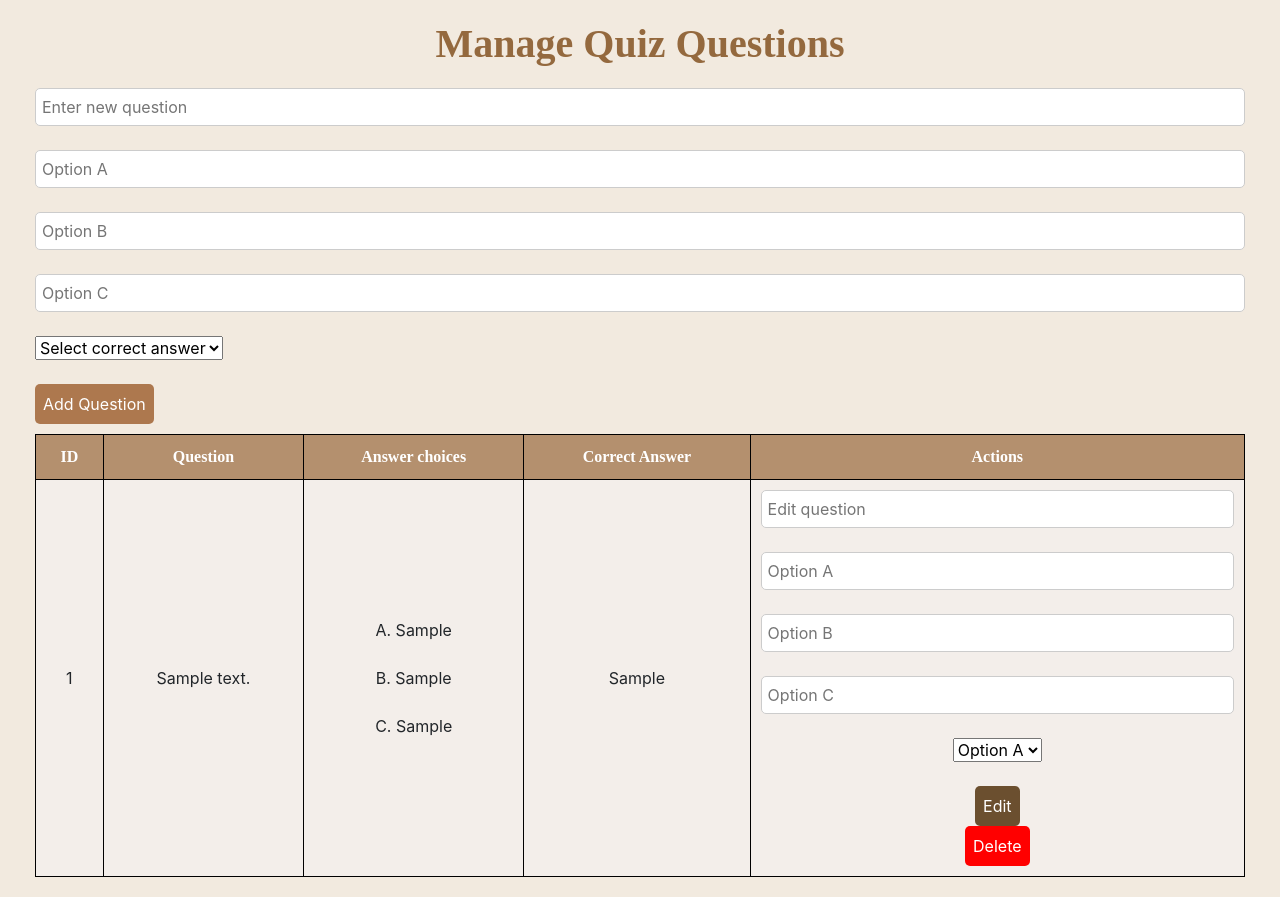
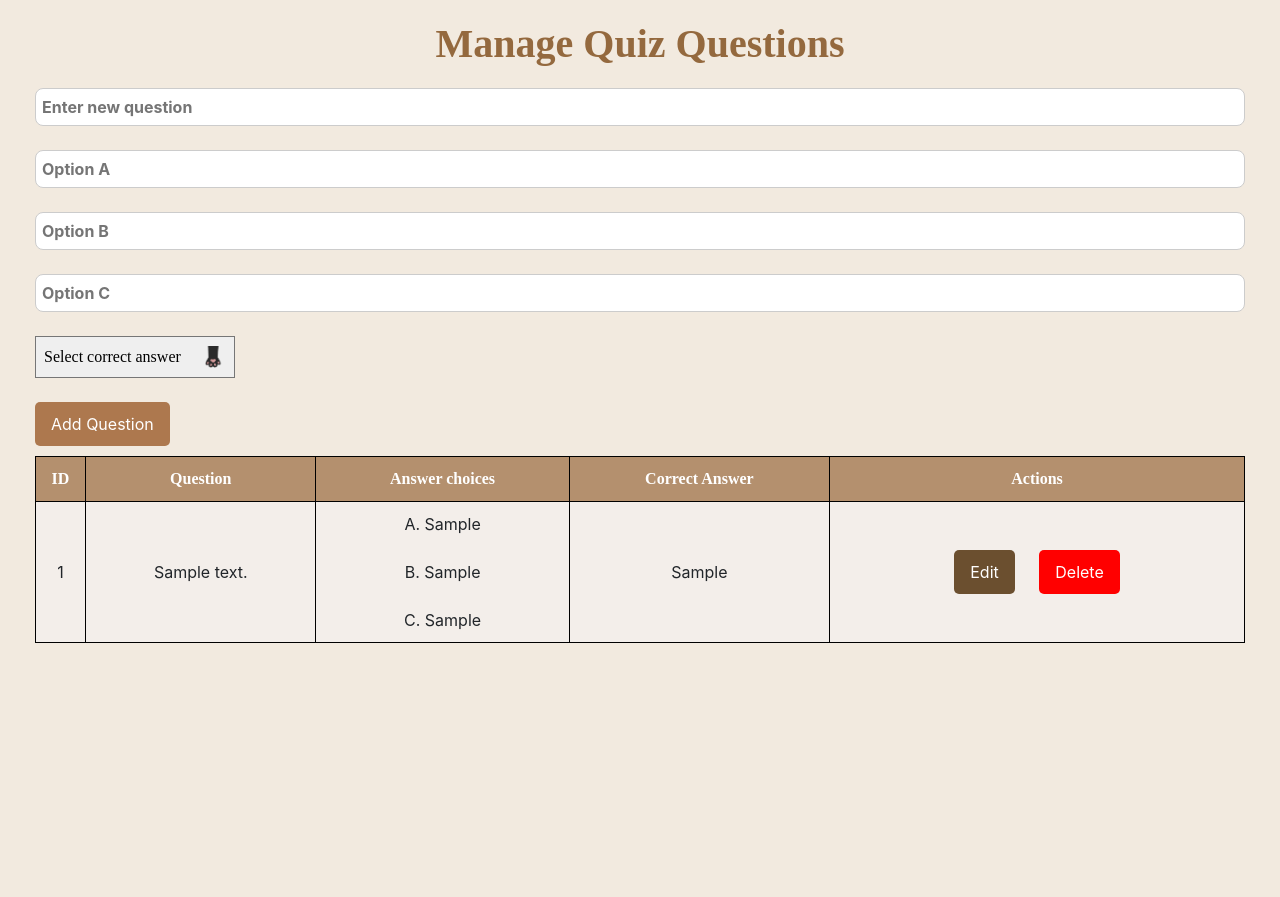
Before and after one commit to wshyen/MeowMeowU, a Flask app: template Website/templates/manage_quiz_questions.html in a window 1280 px wide. Shown: the part 62-959 px from the top of the page. After the commit the page ends 705 px from the top, so only its background shows below. Run offline with Flask 3, Linux system fonts and the light colour scheme; the template is opened without the code that fills it: most values are stand-ins (such as "Sample title", 1, 10 or a date in 2020); some libraries are stand-ins or nearby versions.

Commit message:
Fixed layout and styles

```diff
--- a/Website/quizfeature.py
+++ b/Website/quizfeature.py
@@ -10,7 +10,7 @@ quiz_bp = Blueprint('quiz', __name__, template_folder='templates', static_folder
 def get_questions_from_db():
     conn = sqlite3.connect('datebase.db')
     cursor = conn.cursor()
-    cursor.execute('SELECT * FROM questions')
+    cursor.execute('SELECT * FROM quiz_questions')
     questions = cursor.fetchall()
     conn.close()
     return questions
--- a/Website/templates/manage_quiz_questions.html
+++ b/Website/templates/manage_quiz_questions.html
@@ -9,17 +9,11 @@
     }
 
     h1 {
-         text-align: center;
+        text-align: center;
         margin-bottom: 20px;
         font-family: 'Times New Roman', Times, serif;
         color: #94693e;
         font-weight: bold;
-    }
-
-    .container {
-        width: 60%;
-        margin: auto;
-        text-align: center;
     }
 
     table {
@@ -45,15 +39,16 @@
     }
 
     button {
-        padding: 8px;
+        padding: 10px 16px;
         border-radius: 5px;
     }
 
     input[type="text"] {
         border: 1px solid #ccc;
-        padding:6px;
-        border-radius: 5px;
+        padding: 6px;
+        border-radius: 8px;
         width: 100%;
+        font-weight: bold;
     }
 
     .add-btn {
@@ -68,6 +63,7 @@
         color: white;
         border: none;
         cursor: pointer;
+        margin: 10px;
     }
 
     .edit-btn {
@@ -75,6 +71,19 @@
         color: white;
         border: none;
         cursor: pointer;
+        margin: 10px;
+    }
+
+    select {
+        appearance: none;
+        /*Remove default dropdown arrow*/
+        background-image: url('{{ url_for("static", filename="cat_paws_icon.png") }}');
+        background-repeat: no-repeat;
+        background-position: right 10px center;
+        background-size: 20px;
+        font-family: 'Times New Roman', Times, serif;
+        padding: 8px;
+        width: 200px;
     }
 </style>
 <div style="padding: 20px;">
@@ -97,10 +106,10 @@
     </form>
 
     <!-- Questions Table-->
-     <table>
+    <table>
         <thead>
             <tr>
-                <th>ID</th>
+                <th style="width: 50px;">ID</th>
                 <th>Question</th>
                 <th>Answer choices</th>
                 <th>Correct Answer</th>
@@ -115,26 +124,39 @@
                 <td>
                     A. {{ question.option_a }}<br><br>
                     B. {{ question.option_b }}<br><br>
-                    C. {{ question.option_b }}
+                    C. {{ question.option_c }}
                 </td>
                 <td>{{ question.correct_option }}</td>
                 <td>
-                    <form action="{{ url_for('edit_question', question_id=question.id) }}" method="POST">
-                        <input type="text" name="new_text" placeholder="Edit question" required><br><br>
-                        <input type="text" name="option_a" placeholder="Option A" required><br><br>
-                        <input type="text" name="option_b" placeholder="Option B" required><br><br>
-                        <input type="text" name="option_c" placeholder="Option C" required><br><br>
+                    <!-- Edit Button -->
+                    <button class="edit-btn" onclick="toggleEditForm('{{ question.id }}')">Edit</button>
+
+                    <!-- Hidden Edit Form - Only Shows When Edit Button is Clicked -->
+                    <form action="{{ url_for('edit_question', question_id=question.id) }}" method="POST"
+                        id="edit-form-{{ question.id }}" style="display: none;">
+                        <input type="text" name="new_text" value="{{ question.question_text }}" required><br><br>
+                        <input type="text" name="option_a" value="{{ question.option_a }}" required><br><br>
+                        <input type="text" name="option_b" value="{{ question.option_b }}" required><br><br>
+                        <input type="text" name="option_c" value="{{ question.option_c }}" required><br><br>
                         <select name="correct_answer" required>
-                            <option value="option_a">Option A</option>
-                            <option value="option_b">Option B</option>
-                            <option value="option_c">Option C</option>
+                            <option value="option_a" {% if question.correct_option=="option_a" %}selected{% endif %}>
+                                Option A</option>
+                            <option value="option_b" {% if question.correct_option=="option_b" %}selected{% endif %}>
+                                Option B</option>
+                            <option value="option_c" {% if question.correct_option=="option_c" %}selected{% endif %}>
+                                Option C</option>
                         </select>
                         <br><br>
-                        <button type="submit" class="edit-btn">Edit</button>
+                        <button type="submit" class="edit-btn">Save Changes</button>
                     </form>
+                    {% if questions|length > 10 %}
                     <form action="{{ url_for('delete_question', question_id=question.id) }}" method="POST">
-                        <button type="submit" class="delete-btn" onclick="return confirm('Are you sure?')">Delete</button>
+                        <button type="submit" class="delete-btn"
+                            onclick="return confirm('Are you sure you want to delete this question?')">Delete</button>
                     </form>
+                    {% else %}
+                    <button class="delete-btn" disabled title="Cannot delete! Must have at least 10 questions.">Delete</button>
+                    {% endif %}
                 </td>
             </tr>
             {% endfor %}
@@ -142,4 +164,11 @@
     </table>
 
 </div>
+
+<script>
+    function toggleEditForm(questionId) {
+        let form = document.getElementById("edit-form-" + questionId);
+        form.style.display = form.style.display === "none" ? "block" : "none";
+    }
+</script>
 {% endblock %}
--- a/Website/templates/quiz_level1.html
+++ b/Website/templates/quiz_level1.html
@@ -43,7 +43,8 @@
 
     <div class="options" id="options"></div>
 
-    <button id="next-button" style="font-family: 'Times New Roman', Times, serif;" onclick="nextQuestion()">Next Question</button>
+    <button id="next-button" style="font-family: 'Times New Roman', Times, serif;" onclick="nextQuestion()">Next
+        Question</button>
 </div>
 
 <script>
--- a/Website/templates/quiz_level2.html
+++ b/Website/templates/quiz_level2.html
@@ -34,7 +34,7 @@
         color: white;
     }
 </style>
-    <div style="padding: 20px;">
+<div style="padding: 20px;">
     <h1>Level 2</h1>
 
     <div class="cat-box">
@@ -43,7 +43,8 @@
 
     <div class="options" id="options"></div>
 
-    <button id="next-button" style="font-family: 'Times New Roman', Times, serif;" onclick="nextQuestion()">Next Question</button>
+    <button id="next-button" style="font-family: 'Times New Roman', Times, serif;" onclick="nextQuestion()">Next
+        Question</button>
 </div>
 
 
```
Also changed, not shown: Website/templates/quiz.html (+19 -11 lines).
